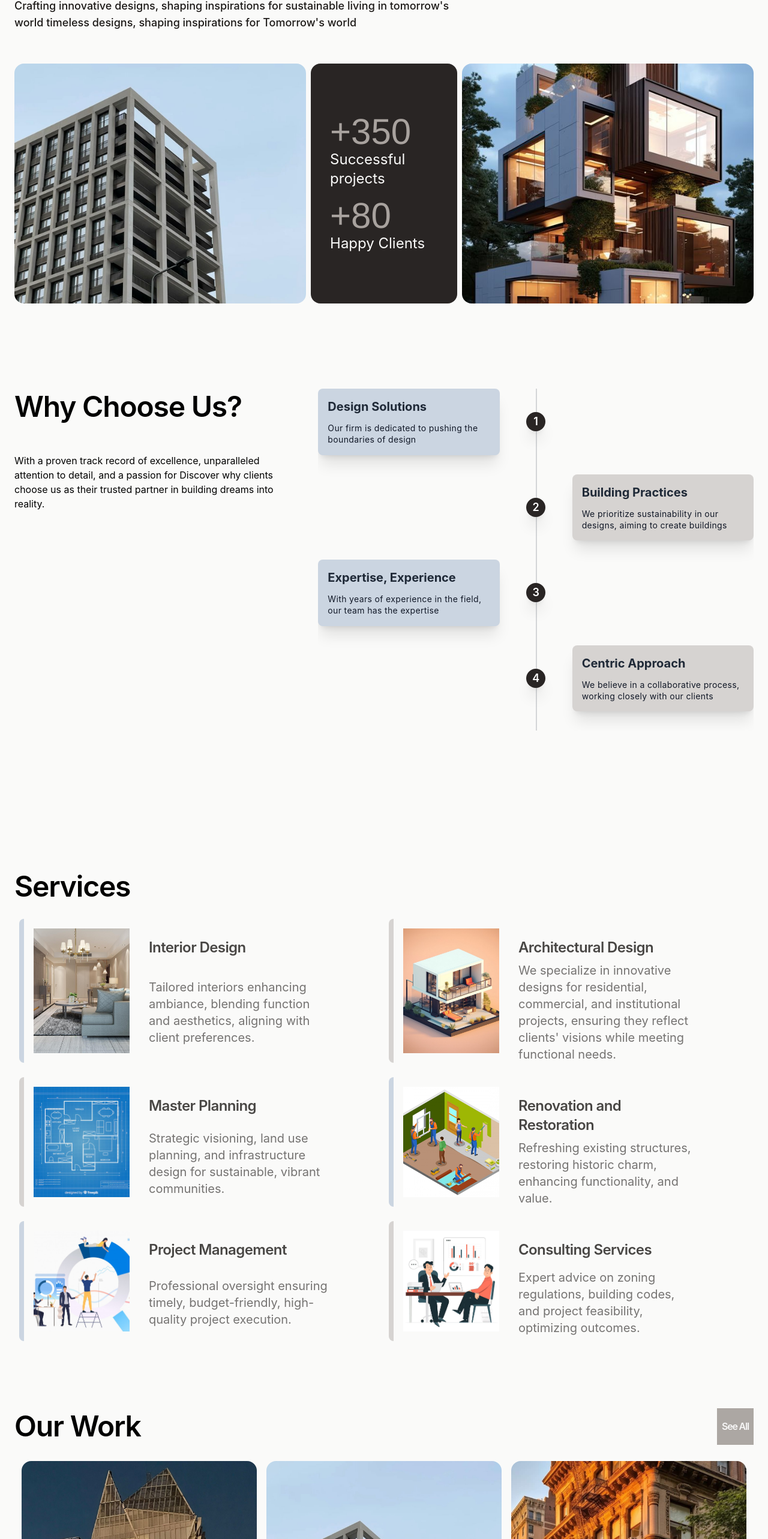
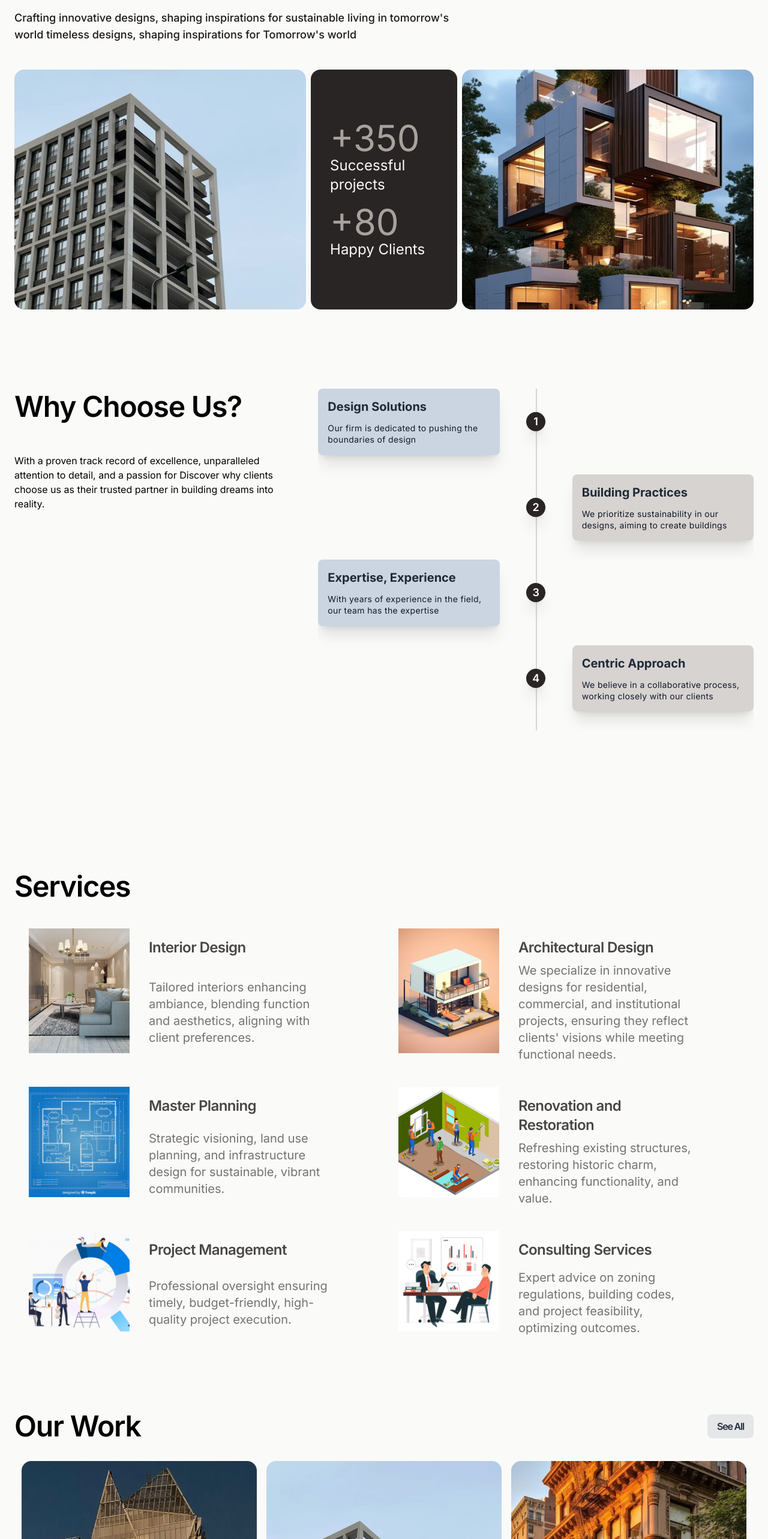
Before and after one commit to RakshitRabugotra/aarkay-associates, a Next.js app: page / in a window 1280 px wide. Shown: the part 232-2798 px from the top of the page at 60% size. Built offline with nearby package versions, Linux system fonts and the light colour scheme; a web font is replaced by a local one.

Commit message:
fix: heading, add styles, add 404-page

```diff
--- a/package.json
+++ b/package.json
@@ -15,6 +15,7 @@
     "embla-carousel-react": "^8.0.1",
     "geist": "^1.3.0",
     "next": "14.1.4",
+    "normalize.css": "^8.0.1",
     "react": "^18",
     "react-dom": "^18",
     "react-spring": "^9.7.3"
--- a/src/app/layout.tsx
+++ b/src/app/layout.tsx
@@ -1,4 +1,6 @@
 import type { Metadata } from "next";
+import "./font.css";
+import "normalize.css";
 import "./globals.css";
 
 // Internal Dependencies
--- /dev/null
+++ b/src/app/not-found.tsx
@@ -0,0 +1,9 @@
+// Internal Dependencies
+import Error from "@/components/Error";
+
+// Content Dependencies
+import { ERROR } from "@constants";
+
+export default function NotFound() {
+  return <Error error={ERROR.e404}/>
+}
--- /dev/null
+++ b/src/components/Error.tsx
@@ -0,0 +1,20 @@
+import Link from "next/link";
+
+// Internal Dependencies
+import Heading from "@/components/Heading";
+import Section from "@/components/Section";
+
+// Content Dependencies
+import { ErrorType } from "@constants";
+
+export default function Error({ error } : { error: ErrorType }) {
+  return (
+    <Section>
+      <Heading className="text-9xl">{error.code + "!"}</Heading>
+      <div className="flex flex-col gap-2">
+        <p>{error.text}</p>
+        <Link href="/" className=" bg-gray-600/30 max-w-fit px-4 py-2 rounded-xl text-black">{"<- Go back to Home"}</Link>
+      </div>
+    </Section>
+  );
+}
--- a/src/components/Heading.tsx
+++ b/src/components/Heading.tsx
@@ -2,5 +2,5 @@ import React from "react";
 import { twMerge } from "tailwind-merge";
 
 export default function Heading({ className, children } : {className?: string; children: React.ReactNode }) {
-    return <div className={twMerge("heading font-semibold text-5xl leading-tight",  "inline-flex justify-between", className)}>{children}</div>;
+    return <h1 className={twMerge("heading font-semibold text-5xl leading-tight", className)}>{children}</h1>;
 }
--- a/src/components/Hero/Hero.tsx
+++ b/src/components/Hero/Hero.tsx
@@ -57,14 +57,14 @@ export default function Hero() {
           }
         >
           <div className={"flex flex-col flex-wrap text-2xl"}>
-            <span className="font-display text-6xl text-stone-400">
+            <span className="text-6xl text-stone-400">
               {"+"}
               <CountUpInView num={350} />
             </span>
             Successful projects
           </div>
           <div className={"flex flex-col flex-wrap text-2xl"}>
-            <span className="font-display text-6xl text-stone-400">
+            <span className="text-6xl text-stone-400">
               {"+"}
               <CountUpInView num={80} />
             </span>
--- a/src/components/Navbar.tsx
+++ b/src/components/Navbar.tsx
@@ -46,7 +46,7 @@ export default function Navbar() {
       <nav className="fixed z-30 inline-flex w-full items-center justify-between p-4 text-sm backdrop-blur-md">
         {/* The logo and name */}
         <div>
-          <a href="#">
+          <a href="/">
             <Image
               width={30}
               height={30}
@@ -62,7 +62,7 @@ export default function Navbar() {
             return (
               <li key={index}>
                 <a
-                  href={"#" + id}
+                  href={"/#" + id}
                   className="text-base underline-offset-2 transition-all capitalize hover:text-stone-400 hover:underline"
                 >
                   {section}
--- a/src/components/Portfolio/Portfolio.tsx
+++ b/src/components/Portfolio/Portfolio.tsx
@@ -11,13 +11,17 @@ import Section from "@components/Section";
 
 // Content dependencies
 import { BUILDINGS_IMG, ImageCard, SECTIONS } from "@constants";
-import { MouseEventHandler } from "react";
-import { twMerge } from "tailwind-merge";
+import { useRouter } from "next/navigation";
+
 
 // Extract this section
 const thisSection = SECTIONS.portfolio;
 
 export default function Portfolio() {
+
+  // For navigating to different page
+  const router = useRouter();
+
   const [ref, springs] = useInView(() => ({
     from: {
       opacity: 0,
@@ -34,7 +38,12 @@ export default function Portfolio() {
       <Heading className="relative">
         {thisSection.name}
         {/* See all button */}
-        <button className="absolute right-0 top-0 w-10 aspect-square text-base bg-stone-500/60 text-white/90 min-w-fit px-2" onClick={(e) => {console.log("clicked: ", e)}}>See All</button>
+        <button
+          className="absolute bottom-1/2 right-0 my-auto w-10 min-w-fit translate-y-1/2 rounded-lg bg-gray-500/15 px-4 py-2 text-base text-slate-900/90"
+          onClick={() => { return router.push("/portfolio") }}
+        >
+          See All
+        </button>
       </Heading>
       {/* Scrolling Gallery */}
       <animated.div
--- a/src/components/Testimonials/Testimonials.tsx
+++ b/src/components/Testimonials/Testimonials.tsx
@@ -73,7 +73,7 @@ function Slide({ rating, statement, username }: TestimonialCard) {
     >
       <div className="w-full text-left">{ratingArray}</div>
       <div>&quot;{statement}&quot;</div>
-      <div className="display px-2 font-sans text-xl font-medium text-black">
+      <div className="px-2 font-sans text-xl font-medium text-black">
         — {username}
       </div>
     </div>
--- a/src/constants/constants.ts
+++ b/src/constants/constants.ts
@@ -14,13 +14,16 @@ export const DESCRIPTION =
 export const SELF_DOMAIN = "https://github.com/RakshitRabugotra";
 
 /* Section name of the page */
-export interface ISection { name: string; id: string };
+export interface ISection {
+  name: string;
+  id: string;
+}
 
 export const SECTIONS = {
-  "about": { name: "Why Choose Us?", id: "about-us" },
-  "services": { name: "Services", id: "services" },
-  "portfolio": { name: "Our Work", id: "portfolio" },
-  "testimonials": { name: "Hear from our Clients", id: "testimonials" }
+  about: { name: "Why Choose Us?", id: "about-us" },
+  services: { name: "Services", id: "services" },
+  portfolio: { name: "Our Work", id: "portfolio" },
+  testimonials: { name: "Hear from our Clients", id: "testimonials" }
 };
 
 /* Images for the website */
@@ -114,41 +117,50 @@ export const WORK_DESCRIPTIONS: WorkDescription[] = [
   }
 ];
 
-
 /* Services provided by the firm */
-export interface IService {name: string; imgSrc: string; description: string };
+export interface IService {
+  name: string;
+  imgSrc: string;
+  description: string;
+}
 
 export const SERVICES: IService[] = [
   {
     name: "Interior Design",
     imgSrc: "interior-designing.jpg",
-    description: "Tailored interiors enhancing ambiance, blending function and aesthetics, aligning with client preferences."
+    description:
+      "Tailored interiors enhancing ambiance, blending function and aesthetics, aligning with client preferences."
   },
   {
     name: "Architectural Design",
     imgSrc: "architectural-design.jpg",
-    description: "We specialize in innovative designs for residential, commercial, and institutional projects, ensuring they reflect clients' visions while meeting functional needs."
+    description:
+      "We specialize in innovative designs for residential, commercial, and institutional projects, ensuring they reflect clients' visions while meeting functional needs."
   },
   {
     name: "Master Planning",
     imgSrc: "master-planning.jpg",
-    description: "Strategic visioning, land use planning, and infrastructure design for sustainable, vibrant communities."
+    description:
+      "Strategic visioning, land use planning, and infrastructure design for sustainable, vibrant communities."
   },
   {
     name: "Renovation and Restoration",
     imgSrc: "renovation.jpg",
-    description: "Refreshing existing structures, restoring historic charm, enhancing functionality, and value."
+    description:
+      "Refreshing existing structures, restoring historic charm, enhancing functionality, and value."
   },
   {
     name: "Project Management",
     imgSrc: "project-management.jpg",
-    description: "Professional oversight ensuring timely, budget-friendly, high-quality project execution."
+    description:
+      "Professional oversight ensuring timely, budget-friendly, high-quality project execution."
   },
   {
     name: "Consulting Services",
     imgSrc: "consulting.jpg",
-    description: "Expert advice on zoning regulations, building codes, and project feasibility, optimizing outcomes."
-  },
+    description:
+      "Expert advice on zoning regulations, building codes, and project feasibility, optimizing outcomes."
+  }
 ];
 
 /* Testimonials from clients */
@@ -218,3 +230,14 @@ export const SOCIALS: SocialMedia[] = [
     href: "tel:+919569764949"
   }
 ];
+
+/* Error page handing */
+export type ErrorType = { code: number; text: string; imgSrc: string };
+
+export const ERROR = {
+  e404: {
+    code: 404,
+    text: "You've landed somewhere you should not have. Even google does not know this page exists.",
+    imgSrc: ""
+  }
+};
```
Also changed, not shown: 1 other file (tests, documents, lock files or other folders).
